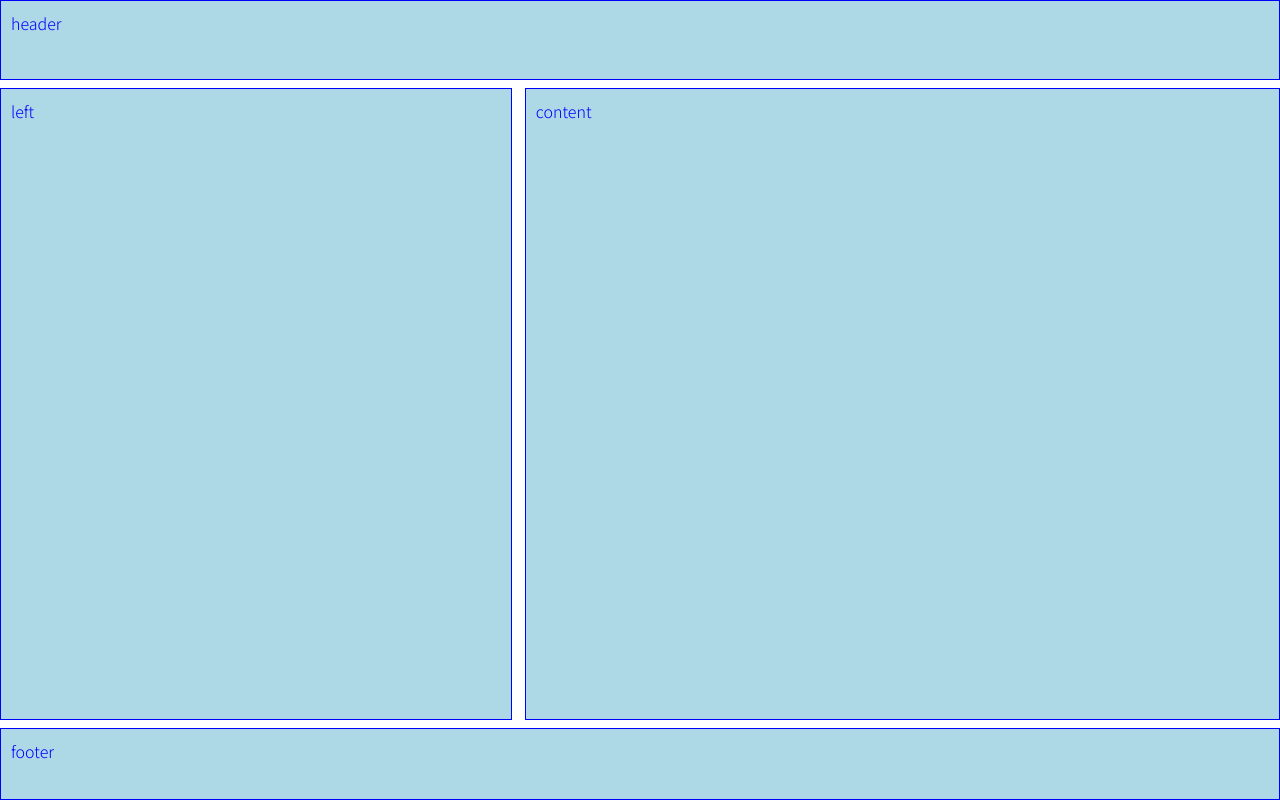
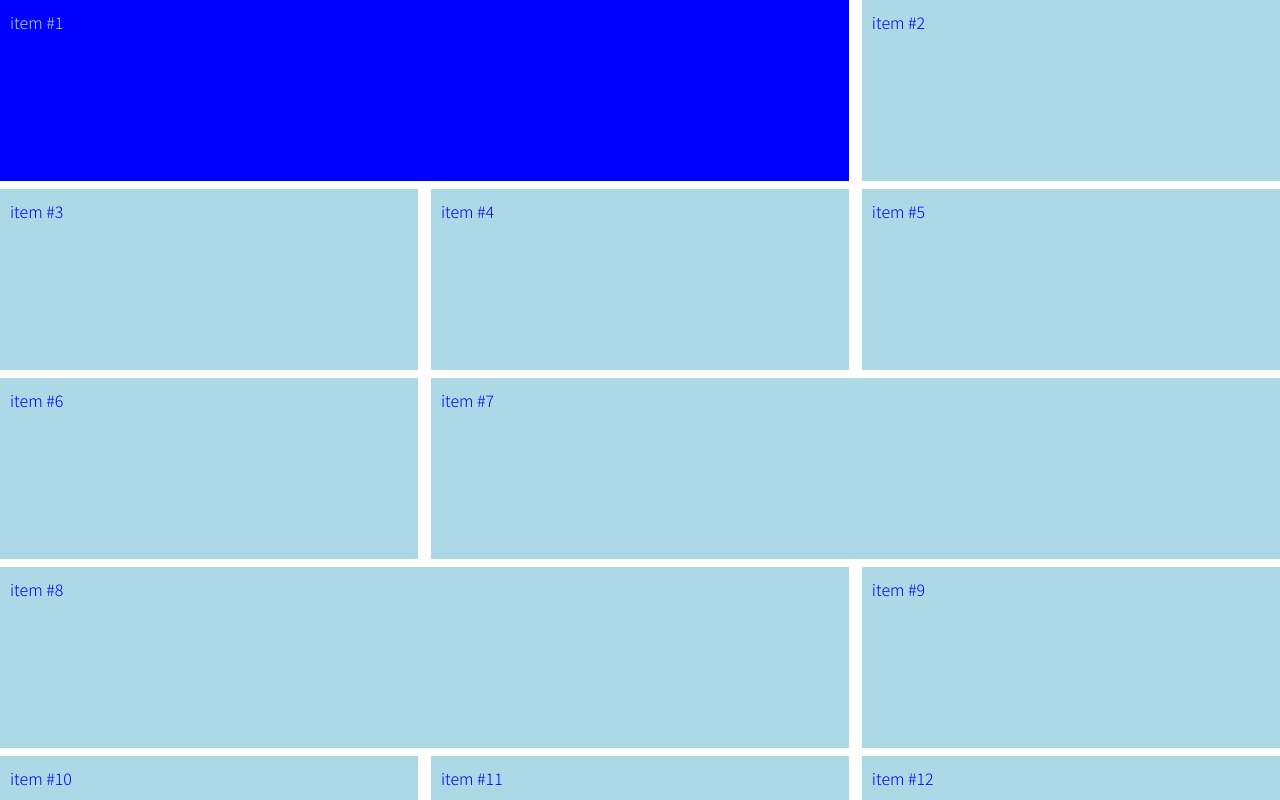
Before and after one commit to terracing/css-grids, a plain HTML site: page index.html in a window 1280 px wide. Drawn offline with Linux system fonts and the light colour scheme.

Commit message:
Definiendo el tamaño de las columnas dentro de un grid.

```diff
--- /dev/null
+++ b/assets/css/def-columna.css
@@ -0,0 +1,33 @@
+body {
+    margin: 0;
+    padding: 0;
+    font-family: 'Noto Sans TC', sans-serif;
+    color: blue;
+}
+
+.container {
+    display: grid;
+    grid-template: repeat(4,1fr) / repeat(3,1fr);
+    gap: 1%;
+    height: 100vh;
+}
+
+.item {
+    background: lightblue;
+    padding: 10px;
+}
+
+.item:nth-of-type(1) {
+    background: blue;
+    color: lightblue;
+    grid-column-start: 1;
+    grid-column-end: 3;
+}
+
+.item:nth-of-type(7) {
+    grid-column: 2/4;
+}
+
+.item:nth-of-type(8) {
+    grid-column: 1/span 2;
+}
--- a/index.html
+++ b/index.html
@@ -3,16 +3,24 @@
 <head>
     <meta charset="UTF-8">
     <meta name="viewport" content="width=device-width, initial-scale=1.0">
-    <title>áreas de contenido</title>
+    <title>definiendo columnas</title>
     <link href="https://fonts.googleapis.com/css2?family=Noto+Sans+TC:wght@300&display=swap" rel="stylesheet">
-    <link rel="stylesheet" href="assets/css/areas.css">
+    <link rel="stylesheet" href="assets/css/def-columna.css">
 </head>
 <body>
     <section class="container">
-        <header class="item">header</header>
-        <div class="item left">left</div>
-        <article class="item">content</article>
-        <footer class="item">footer</footer>
+        <div class="item">item #1</div>
+        <div class="item">item #2</div>
+        <div class="item">item #3</div>
+        <div class="item">item #4</div>
+        <div class="item">item #5</div>
+        <div class="item">item #6</div>
+        <div class="item">item #7</div>
+        <div class="item">item #8</div>
+        <div class="item">item #9</div>
+        <div class="item">item #10</div>
+        <div class="item">item #11</div>
+        <div class="item">item #12</div>
     </section>
 </body>
 </html>
```
